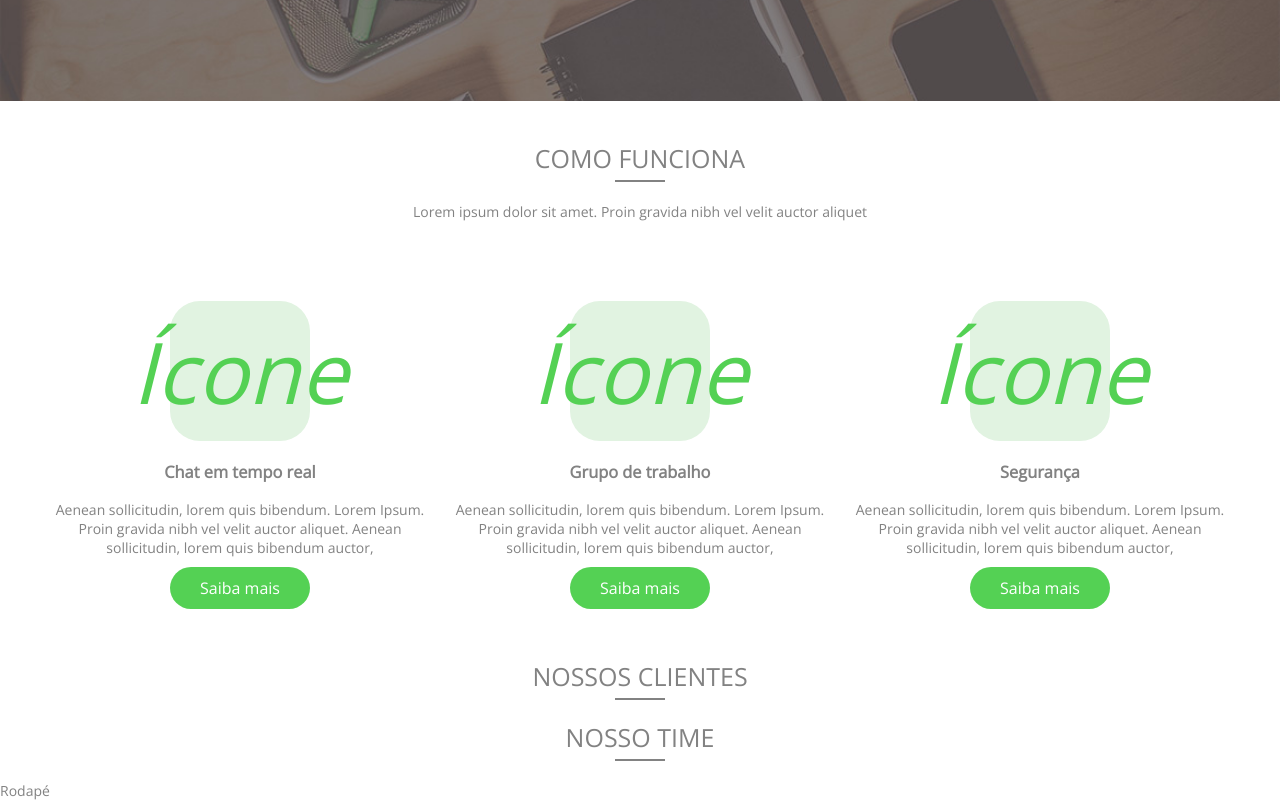
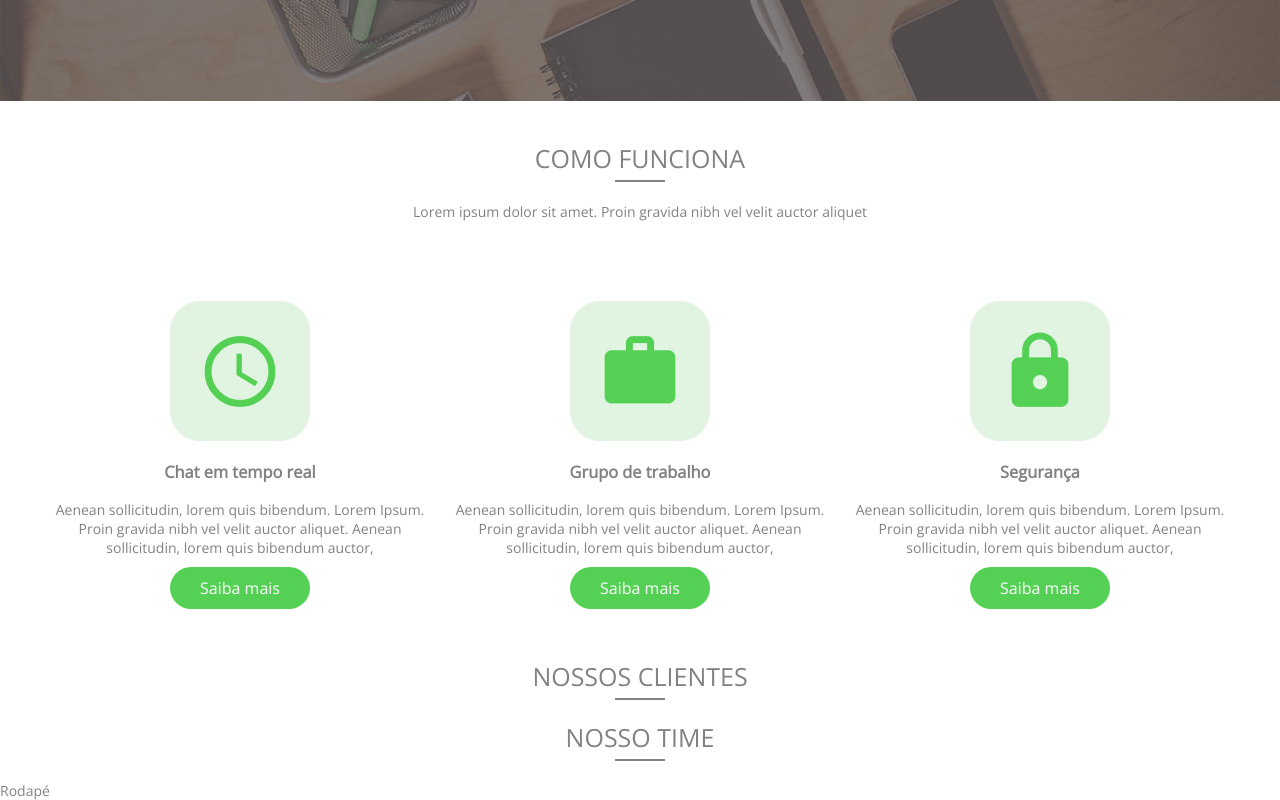
Before and after one commit to efernandes-tech/html-006-sofn-website, a plain HTML site: page index.html in a window 1280 px wide. Shown: the part 559-1359 px from the top of the page. Drawn offline with nearby package versions, Linux system fonts and the light colour scheme.

Commit message:
trabalhando com icones

```diff
--- a/index.html
+++ b/index.html
@@ -5,6 +5,7 @@
     <title>Chatschool</title>
     <!-- Fontes -->
     <link href="https://fonts.googleapis.com/css?family=Open+Sans" rel="stylesheet">
+    <link href="https://fonts.googleapis.com/icon?family=Material+Icons" rel="stylesheet">
     <link href="css/styles.css" rel="stylesheet">
 </head>
 <body>
@@ -50,7 +51,7 @@
                 <div class="row">
                     <div class="col col-desktop-4">
                         <div class="icon-container">
-                            <i class="material-icons">Ícone</i>
+                            <i class="material-icons">schedule</i>
                         </div>
                         <h3>Chat em tempo real</h3>
                         <p>Aenean sollicitudin, lorem quis bibendum. Lorem Ipsum. Proin gravida nibh vel velit auctor aliquet. Aenean sollicitudin, lorem quis bibendum auctor,</p>
@@ -58,7 +59,7 @@
                     </div>
                     <div class="col col-desktop-4">
                         <div class="icon-container">
-                            <i class="material-icons">Ícone</i>
+                            <i class="material-icons">work</i>
                         </div>
                         <h3>Grupo de trabalho</h3>
                         <p>Aenean sollicitudin, lorem quis bibendum. Lorem Ipsum. Proin gravida nibh vel velit auctor aliquet. Aenean sollicitudin, lorem quis bibendum auctor,</p>
@@ -66,7 +67,7 @@
                     </div>
                     <div class="col col-desktop-4">
                         <div class="icon-container">
-                            <i class="material-icons">Ícone</i>
+                            <i class="material-icons">https</i>
                         </div>
                         <h3>Segurança</h3>
                         <p>Aenean sollicitudin, lorem quis bibendum. Lorem Ipsum. Proin gravida nibh vel velit auctor aliquet. Aenean sollicitudin, lorem quis bibendum auctor,</p>
```
